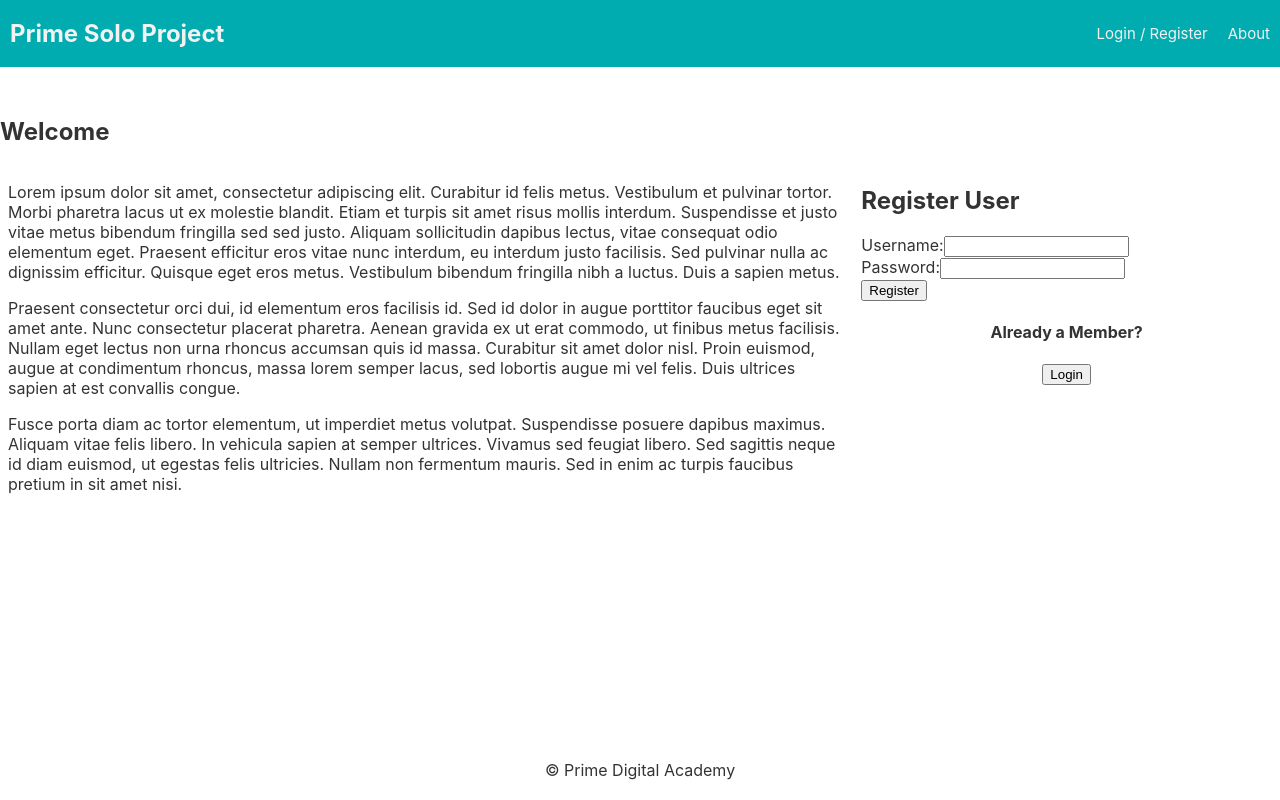
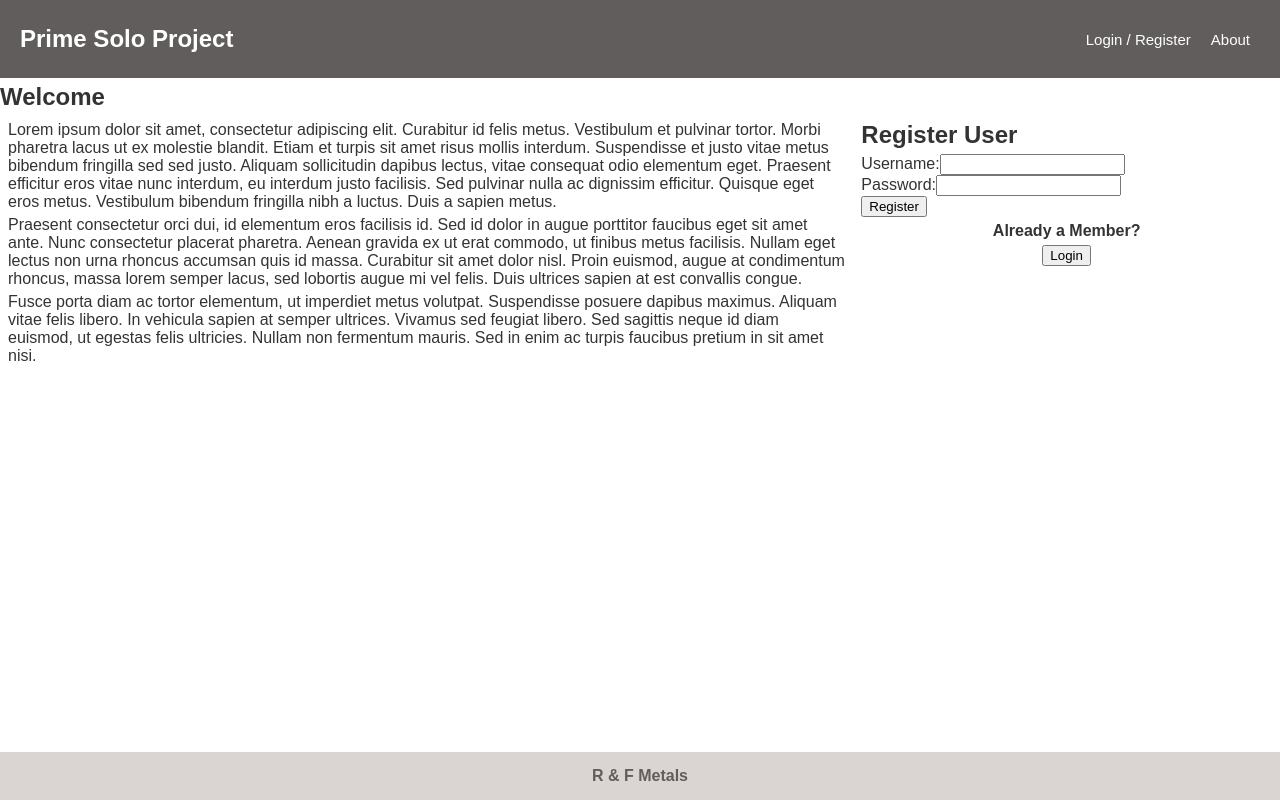
Before and after one commit to danielfenske/prime-client-project, a React (Create React App) app: page /#/home in a window 1280 px wide. Built offline with nearby package versions, Linux system fonts and the light colour scheme; no server answers.

Commit message:
add footer and nav styling

```diff
--- a/src/components/App/App2.css
+++ b/src/components/App/App2.css
@@ -1,6 +1,8 @@
+@import url('https://fonts.googleapis.com/css2?family=Mukta:wght@200;300;400;500;600;700;800&display=swap');
+
 body {
   margin: 0;
-  font-family: -apple-system, BlinkMacSystemFont, 'Segoe UI', Roboto, Oxygen, Ubuntu, Cantarell, 'Open Sans', 'Helvetica Neue', sans-serif;
+  font-family: 'Heebo', sans-serif;
   color: var(--black);
 }
 
@@ -8,9 +10,11 @@ body {
 
 :root {
   --black: #333;
+  --white: white;
   --orange: #D0441C;
   --orange-light: #E87655;
   --grey-light: #DAD5D3;
+  --grey: #8d8886;
   --grey-dark: #605D5C;
   --shadow: #03002941;
 
@@ -22,8 +26,16 @@ body {
   --border: 5px;
 
   /* margin */
+  --margin-small: 5px;
   --margin: 10px;
   --margin-large: 20px;
+
+  /* gap */
+  --gap: 10px;
+}
+
+p, h1, h2 ,h3, h4, h5, h6 {
+  margin: var(--margin-small) 0px;
 }
 
 #app-container {
--- a/src/components/Footer/Footer.css
+++ b/src/components/Footer/Footer.css
@@ -1,5 +1,11 @@
 footer {
-  margin-top: 80px;
-  padding: 20px;
-  text-align: center;
+  padding: var(--padding);
+
+  display: flex;
+  justify-content: center;
+  align-items: center;
+  gap: var(--gap);
+
+  color: var(--grey-dark);
+  background-color: var(--grey-light);
 }
--- a/src/components/Footer/Footer.jsx
+++ b/src/components/Footer/Footer.jsx
@@ -7,7 +7,13 @@ import './Footer.css';
 // or even care what the redux state is, so it doesn't need 'connect()'
 
 function Footer() {
-  return <footer>&copy; Prime Digital Academy</footer>;
+  return (
+    <footer>
+      <p>
+        <b>R & F Metals</b>
+      </p>
+    </footer>
+  );
 }
 
 export default Footer;
--- a/src/components/Nav/Nav.css
+++ b/src/components/Nav/Nav.css
@@ -4,8 +4,9 @@
   justify-content: space-between;
   align-items: center;
 
-  margin: 0 0 30px;
-  background-color: #00acb0;
+  padding: var(--padding-large);
+
+  background-color: var(--grey-dark);
   overflow: hidden;
 }
 
@@ -16,17 +17,19 @@
 .nav-title {
   font-size: 24px;
   font-weight: 700;
-  color: #f2f2f2;
-  padding-left: 10px;
-  margin: 0;
+  color: var(--white);
 }
 
 .navLink {
   display: inline-block;
-  color: #f2f2f2;
-  background-color: #00acb0;
+  color: var(--white);
+  background-color: var(--grey-dark);
   text-align: center;
-  padding: 24px 10px;
+  /* padding: 24px 10px; */
+  padding: var(--padding);
+
+  border-radius: var(--border);
+
   text-decoration: none;
   font-size: 15px;
 
@@ -38,5 +41,5 @@
 }
 
 .navLink:hover {
-  background-color: #008183;
+  background-color: var(--grey);
 }
```
